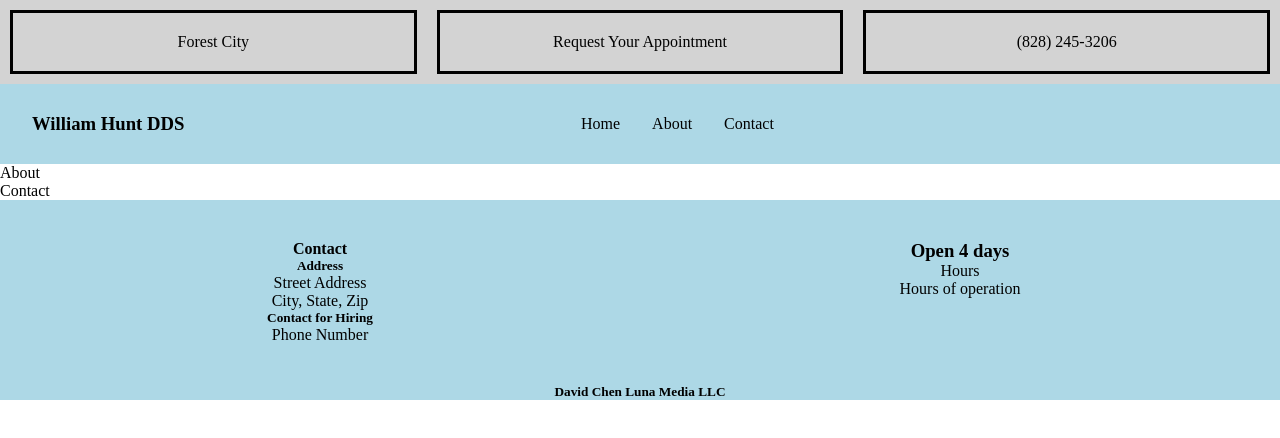
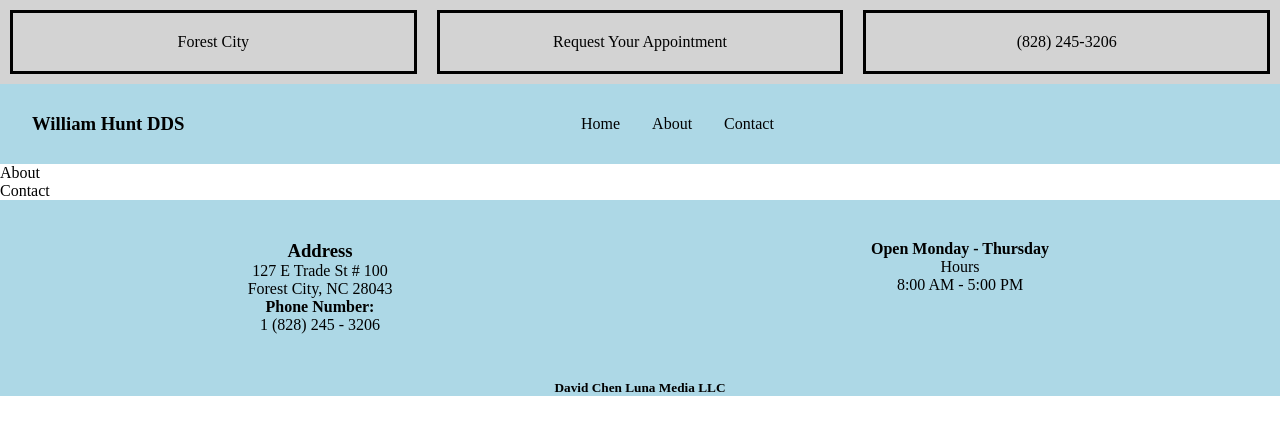
Before and after one commit to dchen8419/William_Hunt_DDS, a React (Create React App) app: page / in a window 1280 px wide. Shown: the top 438 px of the page. Built offline with nearby package versions, Linux system fonts and the light colour scheme.

Commit message:
added footer information

```diff
--- a/src/components/footer/Footer.css
+++ b/src/components/footer/Footer.css
@@ -4,7 +4,6 @@
 
 .footer-information {
     display: inline;
-    padding: 0;
 }
 
 .footer-contact-container {
--- a/src/components/footer/Footer.jsx
+++ b/src/components/footer/Footer.jsx
@@ -7,17 +7,16 @@ function Footer() {
             <ul className='footer-information'>
                 <div className='footer-contact-container'>
                     <div className='footer-container-item footer-container-contact'>
-                        <h4>Contact</h4>
-                        <h5>Address</h5>
-                        <p>Street Address</p>
-                        <p>City, State, Zip</p>
-                        <h5>Contact for Hiring</h5>
-                        <p>Phone Number</p>
+                        <h3>Address</h3>
+                        <p>127 E Trade St # 100</p>
+                        <p>Forest City, NC 28043</p>
+                        <h4>Phone Number:</h4>
+                        <p>1 (828) 245 - 3206</p>
                     </div>
                     <div className='footer-container-item footer-container-hours'>
-                        <h3>Open 4 days</h3>
+                        <h4>Open Monday - Thursday</h4>
                         <p>Hours</p>
-                        <p>Hours of operation</p>
+                        <p>8:00 AM - 5:00 PM</p>
                     </div>
                 </div>
                 <h5 className='footer-copyright'>David Chen Luna Media LLC</h5>
```
